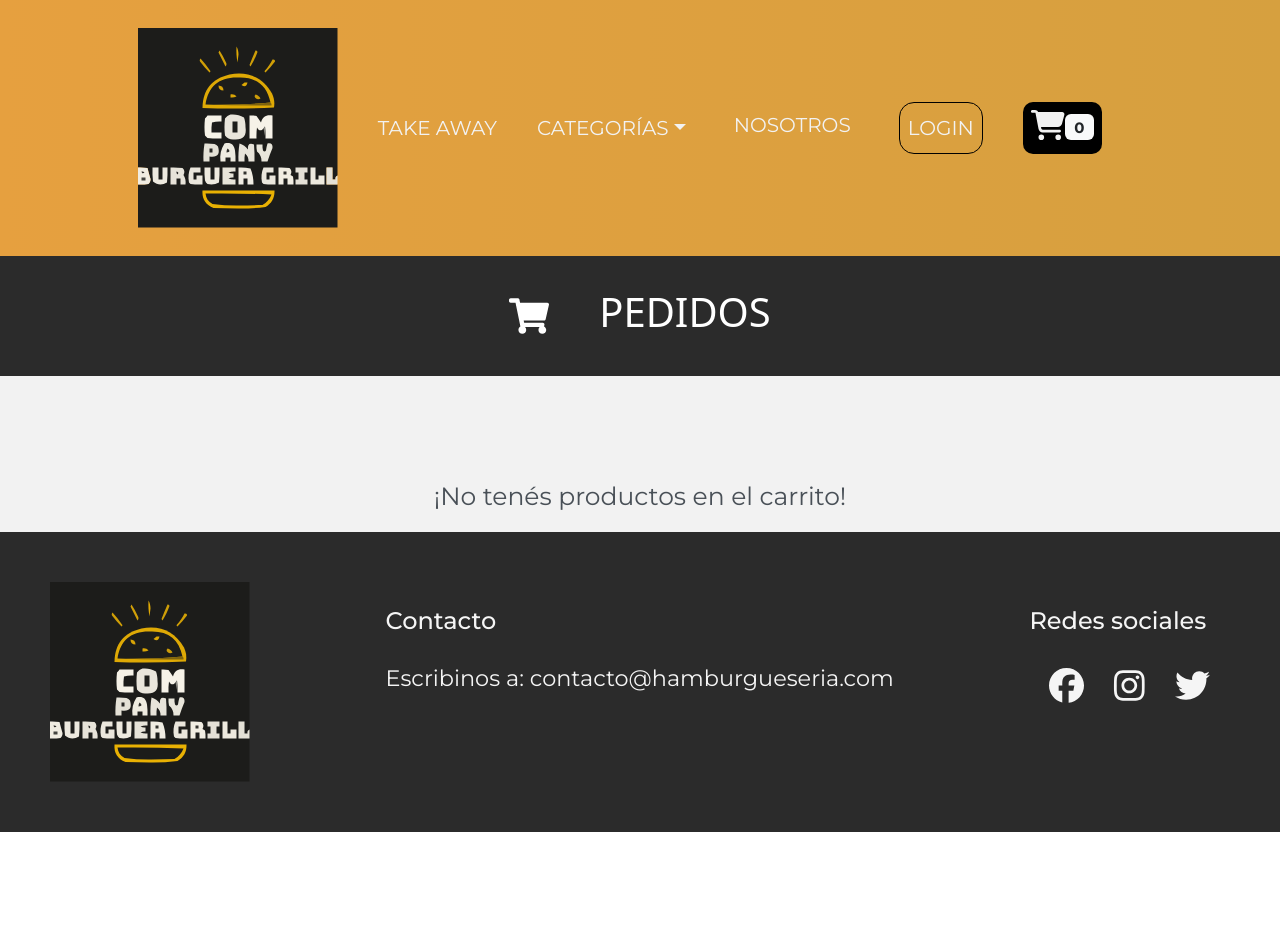
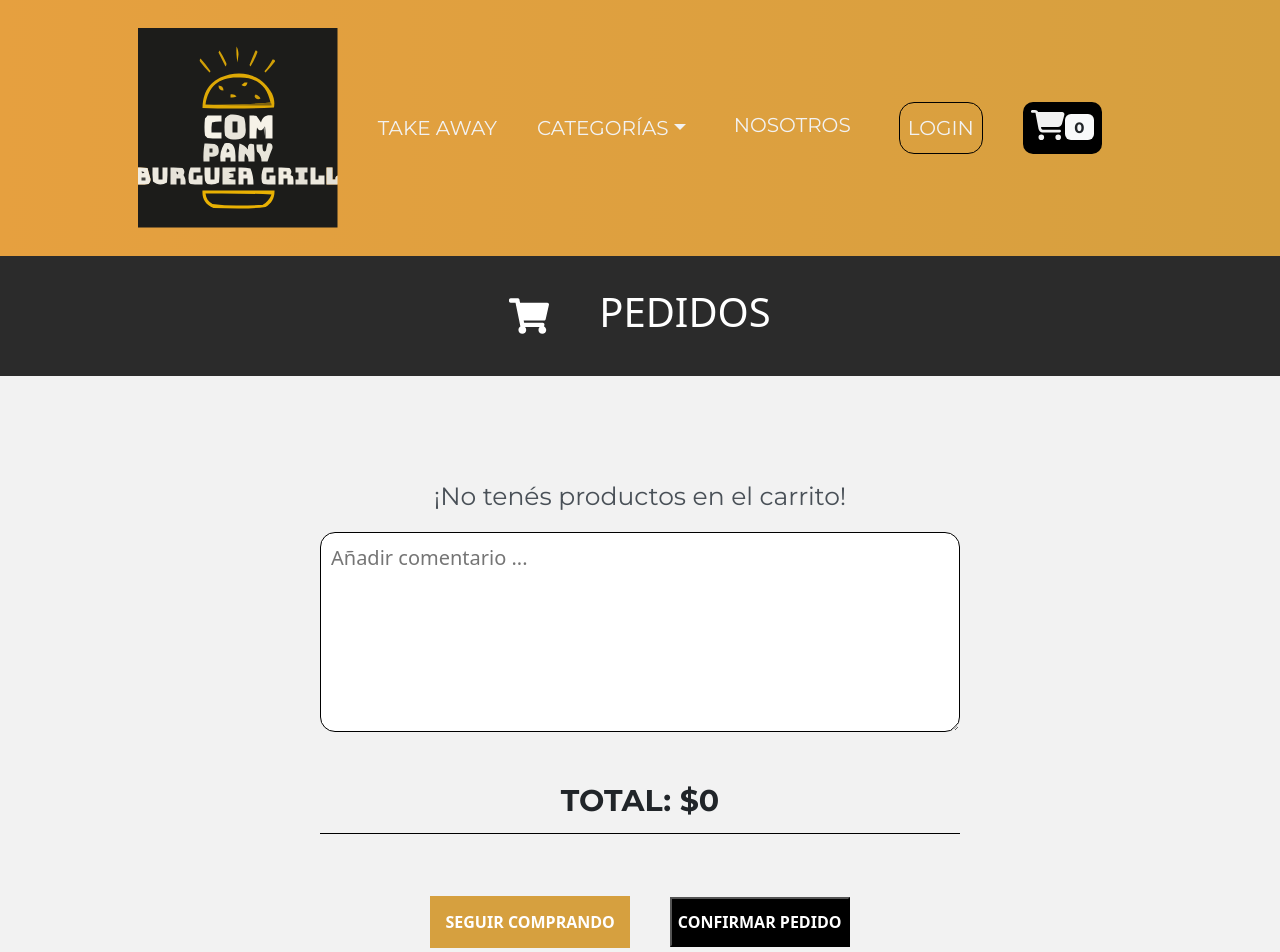
Before and after one commit to 4ndresgit/BurguerGrill, a React (Vite) app: page /cart in a window 1280 px wide. Shown: the top 952 px of the page. Before the commit the page ends 832 px from the top, so only its background shows below. Built offline with nearby package versions, Linux system fonts and the light colour scheme.

Commit message:
CartItem style

```diff
--- a/src/components/CartItem/CartItem.jsx
+++ b/src/components/CartItem/CartItem.jsx
@@ -14,7 +14,6 @@ const CartItem = ({ product, removeFromCart }) => {
       <div className="item-details">
         <p>{descripcion}</p>
         <p>${precio} x {quantity} unidades</p>
-        <p>Total: ${precio*quantity}</p>
       </div>
       <button className="remove-button" onClick={handleRemove}>
         X
--- a/src/components/CartItem/CartItem.scss
+++ b/src/components/CartItem/CartItem.scss
@@ -1,18 +1,26 @@
 .cart-item {
+  width: 100%;
   display: flex;
   align-items: center;
   margin-bottom: 1rem;
+  border-bottom: 1px solid black;
+  margin-bottom: 10px;
+  padding:  30px 0;
 
   .remove-button {
-    border: none;
-    color: black;
+    width: 60px;
+    height: 50px;
+    border-radius: 50%;
+    background-color: black;
+    color: #fff;
     cursor: pointer;
-    font-size: 1.5rem;
     font-weight: 700;
+    margin-left: auto;
   }
 
   img {
-    width: 60%;
+    width: 150px;
+    height: 150px;
     border-radius: 25px;
   }
 
--- a/src/components/CartPage/CartPage.jsx
+++ b/src/components/CartPage/CartPage.jsx
@@ -1,19 +1,40 @@
-import React, { useContext } from "react";
+
+
+import React, { useContext, useState } from "react";
 import { CartContext } from "../../context/CartContext";
-import { collection, getDocs } from 'firebase/firestore';
+import { collection, addDoc, serverTimestamp } from 'firebase/firestore';
 import { db } from '../../Firebase/config';
 import CartItem from "../CartItem/CartItem";
 import { FaShoppingCart } from "react-icons/fa";
+import { Link } from "react-router-dom";
 import "./CartPage.scss";
 
 const CartPage = () => {
   const { cart, handleRemoveFromCart } = useContext(CartContext);
 
-  const totalPrice = cart.reduce((total, product) => total + product.precio, 0)
+  const totalPrice = cart.reduce((total, product) => total + product.precio * product.quantity, 0)
 
-    const handleRemove = (productId) => {
-      handleRemoveFromCart(productId);
+  const handleRemove = (productId) => {
+    handleRemoveFromCart(productId);
+  };
+
+  const handlePurchase = async () => {
+    const order = {
+      products: cart,
+      date: serverTimestamp()
     };
+
+    try {
+      const docRef = await addDoc(collection(db, 'orders'), order);
+      const orderId = docRef.id;
+
+      alert(`Se envió tu pedido con el número: ${orderId}`);
+    } catch (error) {
+      console.error('Error al guardar la orden:', error);
+    }
+  };
+
+  const [comment, setComment] = useState("");
 
   return (
     <div className="cart-page">
@@ -34,9 +55,26 @@ const CartPage = () => {
               removeFromCart={handleRemove}
             />
           ))}
-          <div className="total-price">Total: ${totalPrice}</div>
         </div>
       )}
+      <div className="comment-box">
+        <textarea
+          className="comment-input"
+          placeholder="Añadir comentario ..."
+          defaultValue={comment}
+          onInput={(e) => setComment(e.target.value)}
+        ></textarea>
+      </div>
+      <div className="total-price">TOTAL: ${totalPrice}</div>
+      <hr className="divider" />
+      <div className="buttons-container">
+        <Link to="/" className="continue-shopping-button">
+          SEGUIR COMPRANDO
+        </Link>
+        <button className="purchase-button" onClick={handlePurchase}>
+          CONFIRMAR PEDIDO
+        </button>
+      </div>
     </div>
   );
 };
--- a/src/components/CartPage/CartPage.scss
+++ b/src/components/CartPage/CartPage.scss
@@ -13,6 +13,7 @@
         display: flex;
         justify-content: center;
         margin-bottom: 100px;
+
     }
 
     p {
@@ -20,8 +21,65 @@
     }
 
     .cart-product{
-        width: 600px;
+        width: 800px;
+        object-fit: cover;
         display: flex;
+        flex-direction: column;
+        align-items: center;
         color: #fff;
+        gap: 50px;
+        margin-bottom: 50px;
+
     }
+
+    .purchase-button {
+        height: 50px;
+        margin: 20px;
+        font-weight: 700;
+        color: #fff;
+        background-color: black;
+        &:hover {
+            color: #d6a03f;
+          }
+    }
+
+    .continue-shopping-button {
+      text-decoration: none;
+      padding: 15px;
+      background-color: #d6a03f;
+      height: 40px;
+      margin: 20px;
+      font-weight: 700;
+      color: #fff;
+      &:hover {
+        background-color: black;
+      }
+    }
+
+      .total-price {
+        text-align: center;
+        width: 50%;
+        font-size: 30px;
+        font-weight: 700;
+        font-family: montserrat;
+        border-bottom: 1px solid black;
+        margin-top: 10px;
+        margin-bottom: 10px;
+        padding: 10px;
+      }
+      .comment-box {
+        width: 50%;
+        margin-bottom: 20px;
+      }
+
+      .comment-input {
+        width: 100%;
+        height: 200px;
+        border-radius: 15px;
+        border: 1px solid black;
+        padding: 10px;
+        resize: vertical;
+        font-size: 20px;
+      }
+
 }
```
